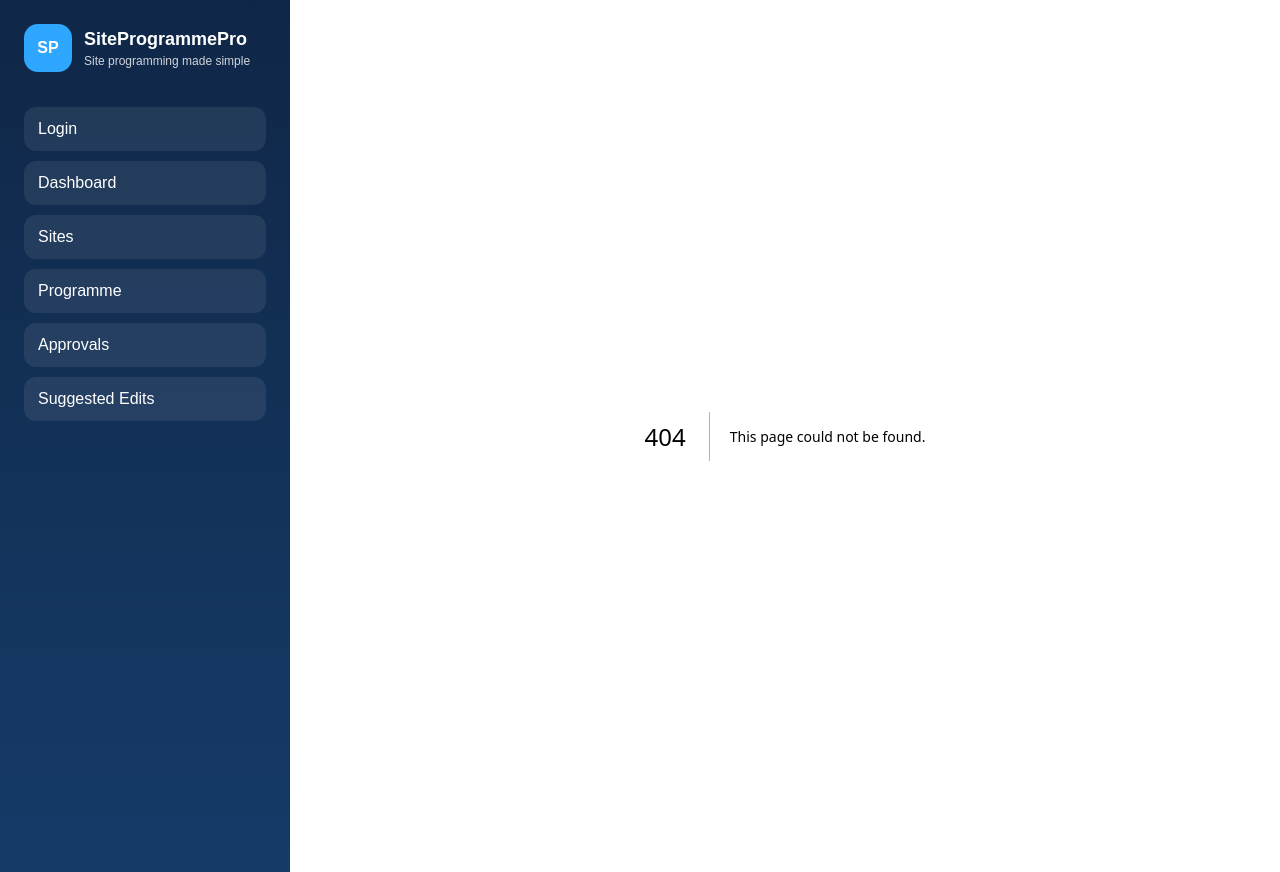
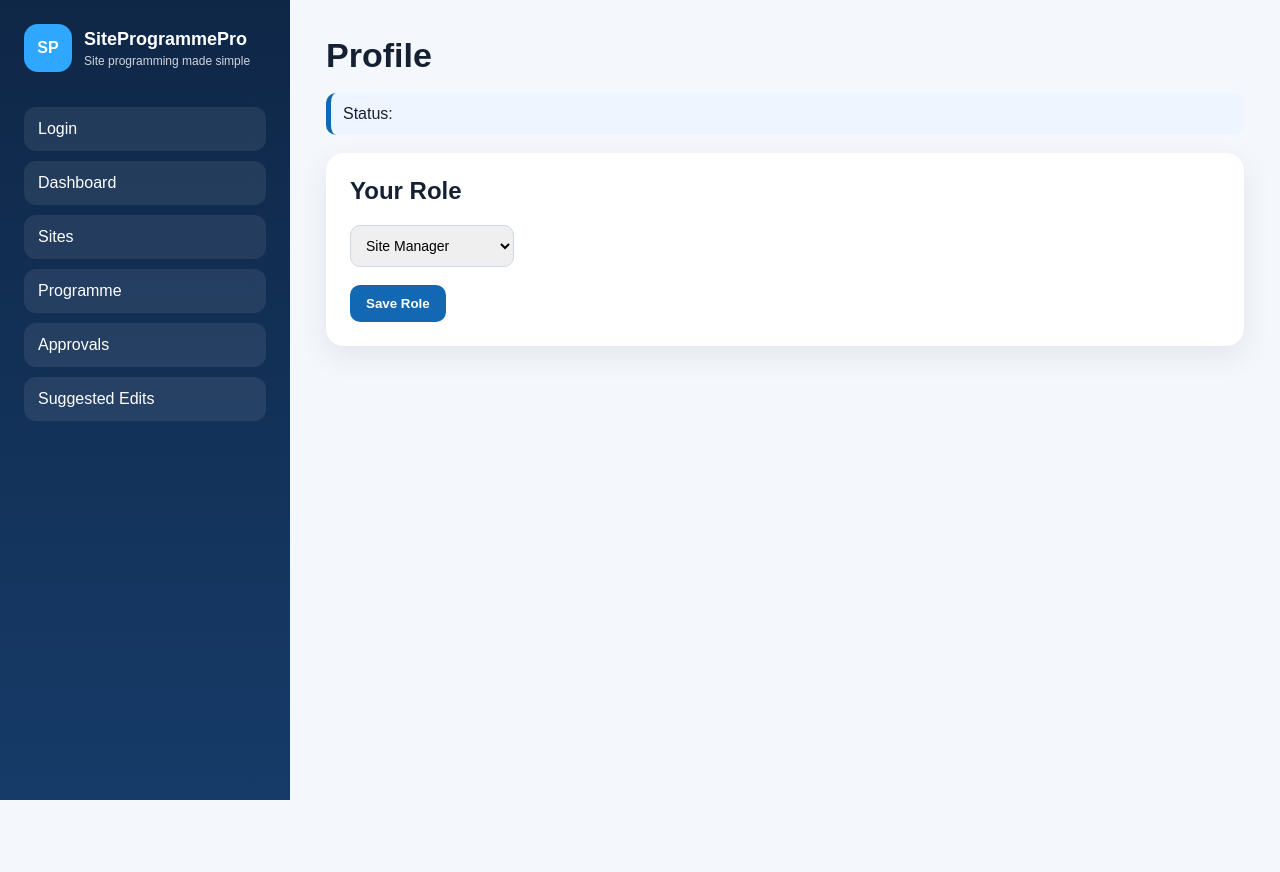
Before and after one commit to JeddRWD/siteprogrammepro, a Next.js app: page /profile in a window 1280 px wide. Before the commit this address had no page. After the commit the page ends 800 px from the top, so only its background shows below. Built offline with nearby package versions, Linux system fonts and the light colour scheme; no server answers.

Commit message:
Add files via upload

```diff
--- /dev/null
+++ b/app/profile/page.tsx
@@ -0,0 +1,73 @@
+"use client";
+
+import { useEffect, useState } from "react";
+import { supabase } from "../../lib/supabase";
+
+export default function Profile() {
+  const [user, setUser] = useState<any>(null);
+  const [role, setRole] = useState("site_manager");
+  const [message, setMessage] = useState("");
+
+  async function loadProfile() {
+    const { data: userData } = await supabase.auth.getUser();
+
+    if (!userData?.user) return;
+
+    setUser(userData.user);
+
+    const { data, error } = await supabase
+      .from("profiles")
+      .select("role")
+      .eq("id", userData.user.id)
+      .single();
+
+    if (error) {
+      setMessage("Error loading profile");
+      return;
+    }
+
+    setRole(data.role);
+  }
+
+  async function updateRole() {
+    if (!user) return;
+
+    const { error } = await supabase
+      .from("profiles")
+      .update({ role })
+      .eq("id", user.id);
+
+    if (error) {
+      setMessage(error.message);
+      return;
+    }
+
+    setMessage("Role updated");
+  }
+
+  useEffect(() => {
+    loadProfile();
+  }, []);
+
+  return (
+    <main>
+      <h1>Profile</h1>
+
+      <div className="status-box">Status: {message}</div>
+
+      <div className="card">
+        <h2>Your Role</h2>
+
+        <select value={role} onChange={(e) => setRole(e.target.value)}>
+          <option value="site_manager">Site Manager</option>
+          <option value="subcontractor">Subcontractor</option>
+          <option value="contracts_manager">Contracts Manager</option>
+        </select>
+
+        <br /><br />
+
+        <button onClick={updateRole}>Save Role</button>
+      </div>
+    </main>
+  );
+}
```
